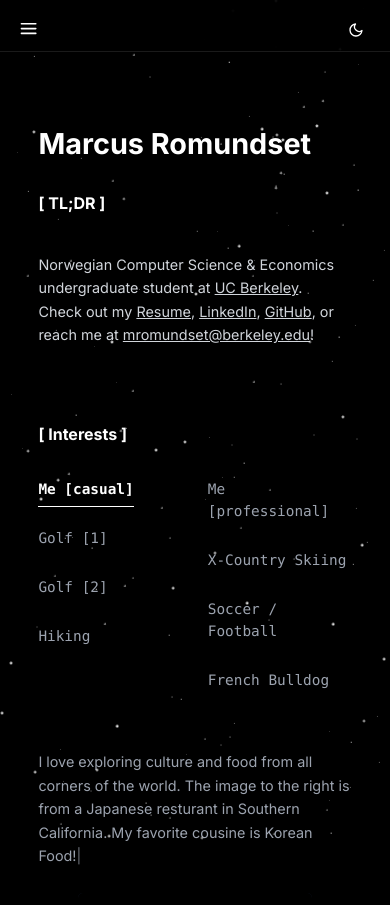
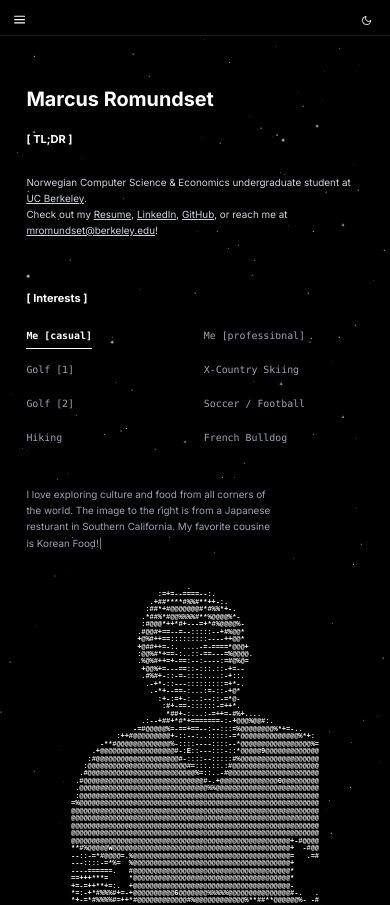
Before and after one commit to mromundset/mromundset.github.io, a React (Vite) app: page / in a window 390 px wide. Shown: the top 905 px of the page. Built offline with nearby package versions, Linux system fonts and the light colour scheme.

Commit message:
reduced font size

```diff
--- a/src/index.css
+++ b/src/index.css
@@ -31,6 +31,14 @@ html {
     scroll-behavior: smooth;
     scroll-padding-top: 5rem; /* Offset for fixed header */
     zoom: 0.8;
+}
+
+/* Mobile: scale everything down so text/UI isn't oversized.
+   Scoped to < md (768px) so desktop/laptop is unchanged. */
+@media (max-width: 767px) {
+    html {
+        zoom: 0.55;
+    }
 }
 
 body {
```
